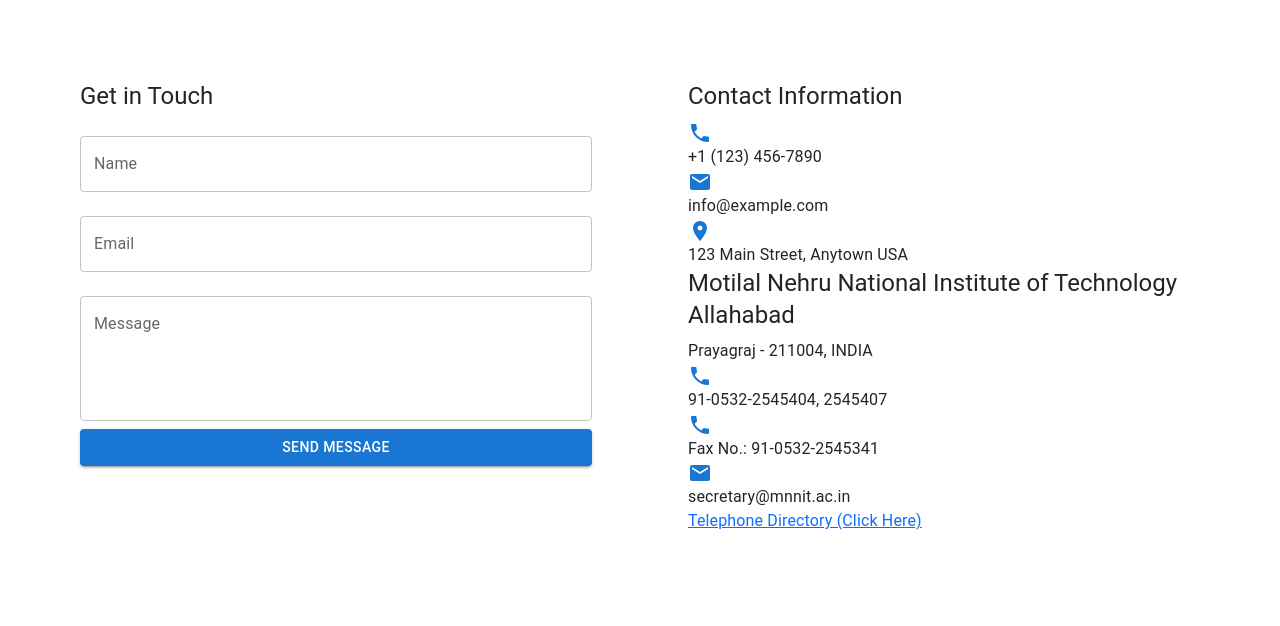
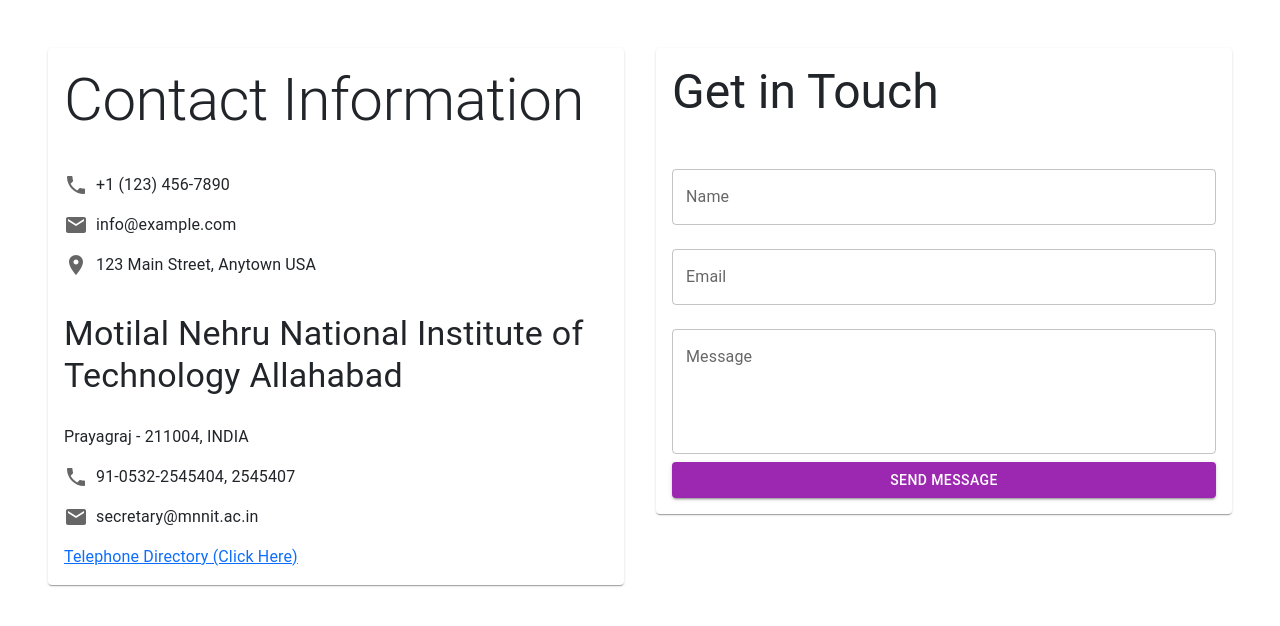
Before and after one commit to bikashsahh/Mini_Project2k24, a React (Vite) app in the folder client/: page /Contact in a window 1280 px wide. Shown: the top 626 px of the page. Built offline with nearby package versions, Linux system fonts and the light colour scheme.

Commit message:
feed : theme integrated.

```diff
--- a/client/src/base.css
+++ b/client/src/base.css
@@ -46,7 +46,7 @@
 }
 /* //////////////////////////////////////////////////////////// */
 .scroll {
-  padding-top: 66px;
+  padding-top: 68px;
 }
 /* ////////////////////////////////////////////////////////////////// */
 /* base.css */
--- a/client/src/components/Common/AnnouncementBanner.jsx
+++ b/client/src/components/Common/AnnouncementBanner.jsx
@@ -34,8 +34,8 @@
         flexDirection: "column",
         alignItems: "center",
         bgcolor: "#B39DDB",
-        color: "",
-        p: 0,
+        color: "black",
+        p: 1.5,
         borderRadius: "8px",
         cursor: "pointer",
       }}
--- a/client/src/components/HomePage_Utilities/Banner.jsx
+++ b/client/src/components/HomePage_Utilities/Banner.jsx
@@ -4,8 +4,11 @@
 import IgnouRegistrationBanner from "../Students/Registration";
 import { Box, Stack } from "@mui/material";
 import AnnouncementBanner from "../Common/AnnouncementBanner";
+import { ColorModeContext, useMode } from "../../theme";
+import { ThemeProvider } from "@mui/material/styles";
 
 const Banner = () => {
+  const [theme, colorMode] = useMode();
   const [currentIndex, setCurrentIndex] = useState(0);
   const carouselData = [
     { id: 1, imgURL: "/clg.avif" },
@@ -20,12 +23,13 @@
     const interval = setInterval(() => {
       setCurrentIndex((prevIndex) => (prevIndex + 1) % carouselData.length);
     }, 500);
-
     return () => clearInterval(interval);
   }, [carouselData.length]);
 
   return (
-    <div>
+    <ColorModeContext.Provider value={colorMode}>
+      <ThemeProvider theme={theme}>
+        <div className="scroll">
           <div id="carouselExample" className="carousel slide">
             <div className="carousel-inner">
               {carouselData.map((Data, index) => (
@@ -62,7 +66,6 @@
               <span className="visually-hidden">Next</span>
             </button>
           </div>
-
           <Stack
             direction="row"
             className="container service"
@@ -87,6 +90,8 @@
             </Stack>
           </Stack>
         </div>
+      </ThemeProvider>
+    </ColorModeContext.Provider>
   );
 };
 
--- a/client/src/components/HomePage_Utilities/ContactPage.jsx
+++ b/client/src/components/HomePage_Utilities/ContactPage.jsx
@@ -7,6 +7,7 @@
   Button,
   CircularProgress,
 } from "@mui/material";
+import { Box } from "@mui/material";
 import PhoneIcon from "@mui/icons-material/Phone";
 import EmailIcon from "@mui/icons-material/Email";
 import LocationOnIcon from "@mui/icons-material/LocationOn";
@@ -24,22 +25,21 @@
   },
 }));
 
-const StyledContact = styled("div")(({ theme }) => ({
-  backgroundColor: theme.palette.background.paper,
-  padding: theme.spacing(4),
-  borderRadius: "8px",
-  [theme.breakpoints.down("sm")]: {
-    padding: theme.spacing(3),
-  },
+const StyledContact = styled(Box)(({ theme }) => ({
+  display: "flex",
+  flexDirection: "column",
+  gap: theme.spacing(2),
+  padding: theme.spacing(2),
+  // backgroundColor: theme.palette.background.paper,
+  borderRadius: theme.shape.borderRadius,
+  boxShadow: theme.shadows[1],
 }));
 
-const StyledIcon = styled(({ className, ...props }) => (
-  <div className={className}>
-    <props.icon />
-  </div>
-))(({ theme }) => ({
-  color: theme.palette.primary.main,
-  marginRight: theme.spacing(2),
+const StyledIcon = styled(Box)(({ theme }) => ({
+  display: "inline-flex",
+  alignItems: "center",
+  marginRight: theme.spacing(1),
+  color: theme.palette.text.secondary,
 }));
 
 const StyledButton = styled(Button)(({ theme }) => ({
@@ -86,7 +86,72 @@
         <Grid container spacing={4}>
           <Grid item xs={12} md={6}>
             <StyledContact>
-              <Typography variant="h5" gutterBottom>
+              <Typography variant="h2" gutterBottom>
+                Contact Information
+              </Typography>
+              <Box display="flex" flexDirection="column" gap={2}>
+                <Box display="flex" alignItems="center">
+                  <StyledIcon>
+                    <PhoneIcon />
+                  </StyledIcon>
+                  <Typography variant="body1">+1 (123) 456-7890</Typography>
+                </Box>
+                <Box display="flex" alignItems="center">
+                  <StyledIcon>
+                    <EmailIcon />
+                  </StyledIcon>
+                  <Typography variant="body1">info@example.com</Typography>
+                </Box>
+                <Box display="flex" alignItems="center">
+                  <StyledIcon>
+                    <LocationOnIcon />
+                  </StyledIcon>
+                  <Typography variant="body1">
+                    123 Main Street, Anytown USA
+                  </Typography>
+                </Box>
+              </Box>
+
+              <Typography variant="h4" gutterBottom sx={{ marginTop: "20px" }}>
+                Motilal Nehru National Institute of Technology Allahabad
+              </Typography>
+              <Box display="flex" flexDirection="column" gap={2}>
+                <Typography variant="body1">
+                  Prayagraj - 211004, INDIA
+                </Typography>
+                <Box display="flex" alignItems="center">
+                  <StyledIcon>
+                    <PhoneIcon />
+                  </StyledIcon>
+                  <Typography variant="body1">
+                    91-0532-2545404, 2545407
+                  </Typography>
+                </Box>
+                {/* <Box display="flex" alignItems="center">
+                  <StyledIcon>
+                    <PhoneIcon />
+                  </StyledIcon>
+                  <Typography variant="body1">
+                    Fax No.: 91-0532-2545341
+                  </Typography>
+                </Box> */}
+                <Box display="flex" alignItems="center">
+                  <StyledIcon>
+                    <EmailIcon />
+                  </StyledIcon>
+                  <Typography variant="body1">secretary@mnnit.ac.in</Typography>
+                </Box>
+                <Typography variant="body1">
+                  <a href="http://www.mnnit.ac.in/index.php/tel">
+                    Telephone Directory (Click Here)
+                  </a>
+                </Typography>
+              </Box>
+            </StyledContact>
+          </Grid>
+          <Grid item xs={12} md={6}>
+            <StyledContact>
+              <Typography variant="h3" gutterBottom>
                 Get in Touch
               </Typography>
               <form onSubmit={handleSubmit}>
@@ -96,6 +161,7 @@
                   variant="outlined"
                   fullWidth
                   margin="normal"
+                  color="secondary"
                   value={formData.name}
                   onChange={handleInputChange}
                 />
@@ -110,6 +176,7 @@
                   onChange={handleInputChange}
                 />
                 <TextField
+                  color="secondary"
                   label="Message"
                   name="message"
                   multiline
@@ -120,67 +187,16 @@
                   value={formData.message}
                   onChange={handleInputChange}
                 />
-                <StyledButton
+                <Button
                   variant="contained"
                   fullWidth
                   type="submit"
+                  color="secondary"
                   disabled={isLoading}
                 >
                   {isLoading ? <CircularProgress size={24} /> : "Send Message"}
-                </StyledButton>
+                </Button>
               </form>
-            </StyledContact>
-          </Grid>
-          <Grid item xs={12} md={6}>
-            <StyledContact>
-              <Typography variant="h5" gutterBottom>
-                Contact Information
-              </Typography>
-              <div>
-                <StyledIcon icon={PhoneIcon} />
-                <Typography variant="body1">+1 (123) 456-7890</Typography>
-              </div>
-              <div>
-                <StyledIcon icon={EmailIcon} />
-                <Typography variant="body1">info@example.com</Typography>
-              </div>
-              <div>
-                <StyledIcon icon={LocationOnIcon} />
-                <Typography variant="body1">
-                  123 Main Street, Anytown USA
-                </Typography>
-              </div>
-              <div>
-                <Typography variant="h5" gutterBottom>
-                  Motilal Nehru National Institute of Technology Allahabad
-                </Typography>
-                <Typography variant="body1">
-                  Prayagraj - 211004, INDIA
-                </Typography>
-                <div>
-                  <StyledIcon icon={PhoneIcon} />
-                  <Typography variant="body1">
-                    91-0532-2545404, 2545407
-                  </Typography>
-                </div>
-                <div>
-                  <StyledIcon icon={PhoneIcon} />
-                  <Typography variant="body1">
-                    Fax No.: 91-0532-2545341
-                  </Typography>
-                </div>
-                <div>
-                  <StyledIcon icon={EmailIcon} />
-                  <Typography variant="body1">secretary@mnnit.ac.in</Typography>
-                </div>
-                <div>
-                  <Typography variant="body1">
-                    <a href="http://www.mnnit.ac.in/index.php/tel">
-                      Telephone Directory (Click Here)
-                    </a>
-                  </Typography>
-                </div>
-              </div>
             </StyledContact>
           </Grid>
         </Grid>
--- a/client/src/components/HomePage_Utilities/HomeCenter.jsx
+++ b/client/src/components/HomePage_Utilities/HomeCenter.jsx
@@ -7,7 +7,7 @@
 
 const NotificationCenter = () => {
   return (
-    <div className="scroll">
+    <div className="">
       <Banner></Banner>
       <Important_Message />
 
--- a/client/src/components/Students/StudentProfile.jsx
+++ b/client/src/components/Students/StudentProfile.jsx
@@ -101,6 +101,7 @@
               variant="contained"
               color="secondary"
               onClick={handleButtonClick}
+              fullWidth
             >
               Check Status
             </Button>
```
Also changed, not shown: client/src/components/HomePage_Utilities/AboutPage.jsx (+41 -58 lines), client/src/components/HomePage_Utilities/Header.jsx (+44 -55 lines), client/src/components/HomePage_Utilities/Home.jsx (+57 -6 lines), client/src/components/Students/ApplyNowBanner.jsx (+17 -15 lines), client/src/components/Students/Registration.jsx (+6 -6 lines). Lines whose indentation alone changed are shown as unchanged.
